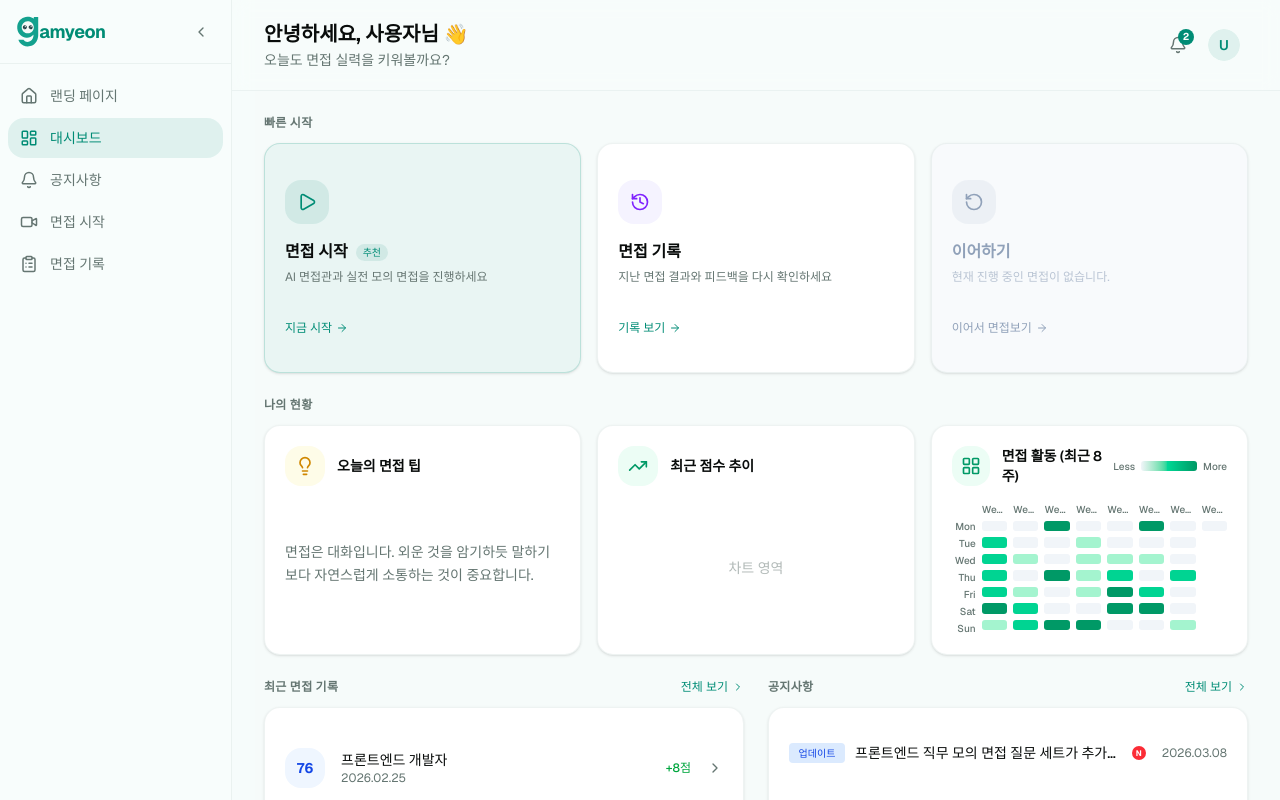
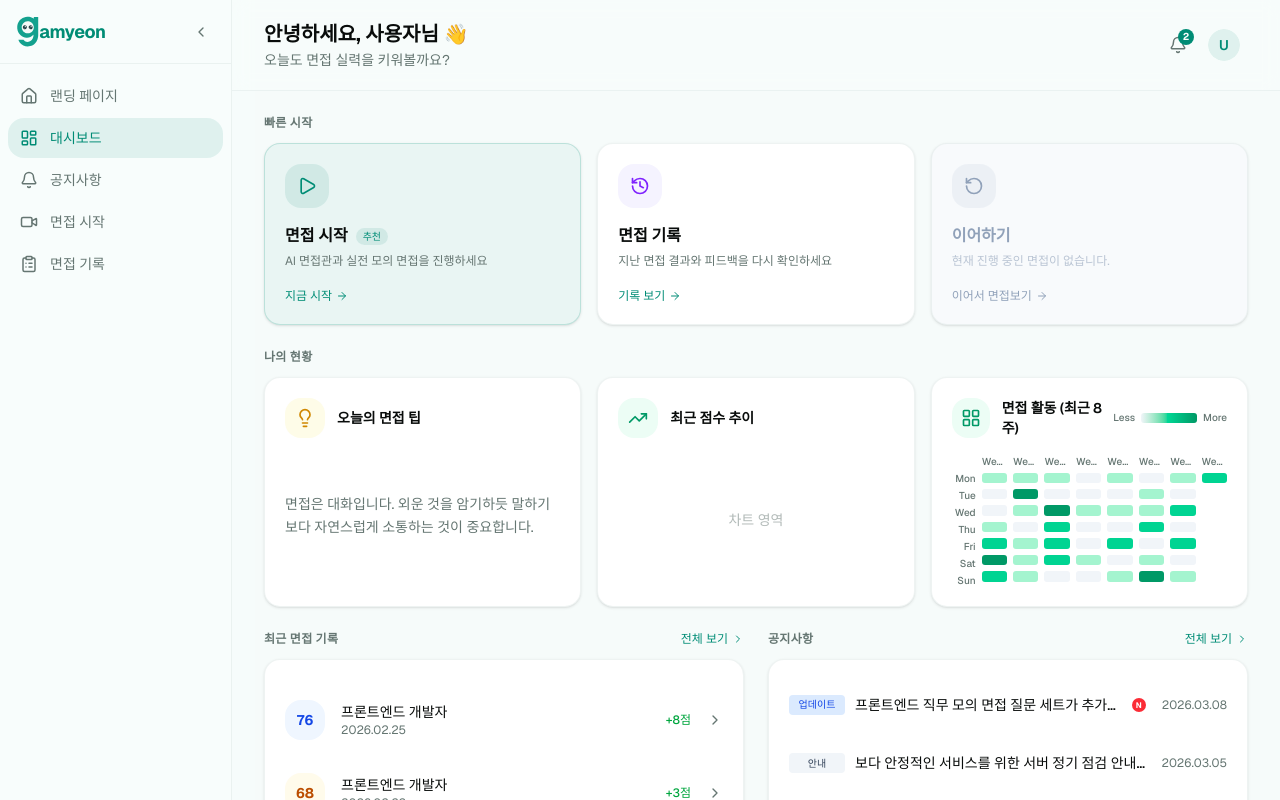
Before and after one commit to team-gamyeon/gamyeon-nextjs-frontend, a Next.js app: page /dashboard in a window 1280 px wide. Built offline with nearby package versions, Linux system fonts and the light colour scheme.

Commit message:
fix: 날짜 계산 코드 겹친 오류 수정

```diff
--- a/src/featured/dashboard/components/QuickStartCard.tsx
+++ b/src/featured/dashboard/components/QuickStartCard.tsx
@@ -31,7 +31,7 @@ export function QuickStartCard({
 }: QuickStartCardProps) {
   const CardContainer = (
     <Card
-      className={`group flex h-full flex-col py-4 transition-all ${
+      className={`group flex h-full flex-col transition-all ${
         isDisabled
           ? 'border-border/50 cursor-not-allowed bg-slate-50'
           : 'border-border/50 hover:border-primary/30 hover:shadow-primary/5 cursor-pointer hover:shadow-md'
--- a/src/featured/dashboard/components/QuickStartSection.tsx
+++ b/src/featured/dashboard/components/QuickStartSection.tsx
@@ -24,7 +24,8 @@ export function QuickStartSection() {
       <h2 className="text-muted-foreground mb-3 text-xs font-semibold tracking-wide uppercase">
         빠른 시작
       </h2>
-      <div className="flex h-57.5 flex-row gap-4">
+      {/* h-57.5 를 min-h-[160px] 로 수정했습니다 */}
+      <div className="flex min-h-40 flex-row gap-4">
         <motion.div
           initial="hidden"
           animate="visible"
--- a/src/featured/dashboard/components/StatusSection.tsx
+++ b/src/featured/dashboard/components/StatusSection.tsx
@@ -1,6 +1,6 @@
 'use client'
 
-import { useState, useEffect, useMemo } from 'react'
+import { useState, useEffect } from 'react'
 import { motion } from 'framer-motion'
 import { Card, CardContent } from '@/shared/ui/card'
 import { TrendingUp, LayoutGrid, Lightbulb } from 'lucide-react'
@@ -22,22 +22,29 @@ const fadeUp = {
   }),
 }
 
+// 1. 타입 정의 추가 (TypeScript 에러 방지)
+interface ActivityDay {
+  dateObj: Date
+  count: number
+}
+
 export function StatusSection() {
   const [randomTip, setRandomTip] = useState(INTERVIEW_TIPS[0])
   const [mounted, setMounted] = useState(false)
 
+  // 2. 랜덤 잔디 데이터를 담을 빈 상태(State) 생성
+  const [activityData, setActivityData] = useState<ActivityDay[]>([])
+
   useEffect(() => {
+    // 브라우저에 화면이 나타나면(mounted) 실행됨
     setMounted(true)
     setRandomTip(INTERVIEW_TIPS[Math.floor(Math.random() * INTERVIEW_TIPS.length)])
-  }, [])
 
-  // --- [Card 3: 8주 잔디 데이터 로직] ---
-  const activityData = useMemo(() => {
-    const data = []
+    // --- [3. 브라우저에서만 랜덤 잔디 데이터 생성] ---
+    const data: ActivityDay[] = []
     const today = new Date()
     today.setHours(0, 0, 0, 0)
 
-    // 월요일(0) 시작 ~ 일요일(6)
     const currentDayOfWeek = today.getDay()
     const mappedDay = currentDayOfWeek === 0 ? 6 : currentDayOfWeek - 1
 
@@ -53,12 +60,9 @@ export function StatusSection() {
       let count = 0
       if (currentDate <= today) {
         const rand = Math.random()
-        // 진한 색(5회 이상)이 눈에 잘 띄도록 확률(15%) 상향 조정
-        if (rand > 0.4 && rand <= 0.7)
-          count = Math.floor(Math.random() * 2) + 1 // 1~2회 (연한 에메랄드)
-        else if (rand > 0.7 && rand <= 0.85)
-          count = Math.floor(Math.random() * 2) + 3 // 3~4회 (중간 에메랄드)
-        else if (rand > 0.85) count = Math.floor(Math.random() * 2) + 5 // 5회 이상 (진한 에메랄드)
+        if (rand > 0.4 && rand <= 0.7) count = Math.floor(Math.random() * 2) + 1
+        else if (rand > 0.7 && rand <= 0.85) count = Math.floor(Math.random() * 2) + 3
+        else if (rand > 0.85) count = Math.floor(Math.random() * 2) + 5
       }
 
       data.push({
@@ -66,25 +70,24 @@ export function StatusSection() {
         count: count,
       })
     }
-    return data
+    // 계산이 다 끝나면 상태에 쏙 넣어줌
+    setActivityData(data)
   }, [])
 
-  // 트렌디한 에메랄드(Emerald) 팔레트로 변경
   const getLevelColor = (count: number, dateObj: Date) => {
     const today = new Date()
     today.setHours(0, 0, 0, 0)
 
-    if (dateObj > today) return 'bg-transparent' // 미래 날짜
-    if (count === 0) return 'bg-slate-100' // 활동 없음
-    if (count <= 2) return 'bg-emerald-200' // 적음 (연한 초록)
-    if (count <= 4) return 'bg-emerald-400' // 보통 (중간 초록)
-    return 'bg-emerald-600' // 많음 ( 진한 초록)
+    if (dateObj > today) return 'bg-transparent'
+    if (count === 0) return 'bg-slate-100'
+    if (count <= 2) return 'bg-emerald-200'
+    if (count <= 4) return 'bg-emerald-400'
+    return 'bg-emerald-600'
   }
 
   const formatDate = (dateObj: Date) => {
     return `${dateObj.getFullYear()}년 ${dateObj.getMonth() + 1}월 ${dateObj.getDate()}일`
   }
-  // --- [Card 3 로직 끝] ---
 
   return (
     <motion.div initial="hidden" animate="visible" variants={fadeUp} custom={3}>
@@ -124,20 +127,16 @@ export function StatusSection() {
           </CardContent>
         </Card>
 
-        {/* Card 3: 면접 활동 (깃허브 스타일 잔디 UI) */}
+        {/* Card 3: 면접 활동 */}
         <Card className="border-border/50 relative flex h-57.5 flex-col overflow-visible">
           <CardContent className="flex h-full flex-col p-5">
-            {/* 타이틀 영역 & 그라데이션 범례(Legend) */}
             <div className="flex w-full shrink-0 items-center justify-between">
               <div className="flex items-center gap-3">
-                {/* 아이콘과 배경도 에메랄드 테마로 변경 */}
                 <div className="flex h-10 w-10 items-center justify-center rounded-xl bg-emerald-50">
                   <LayoutGrid className="h-5 w-5 text-emerald-600" />
                 </div>
                 <h3 className="text-sm font-semibold">면접 활동 (최근 8주)</h3>
               </div>
-
-              {/* Less - 그라데이션 - More 범례 (에메랄드) */}
               <div className="text-muted-foreground flex items-center gap-1.5 text-[10px] font-medium">
                 <span>Less</span>
                 <div className="h-2.5 w-14 rounded-[3px] bg-linear-to-r from-slate-100 via-emerald-400 to-emerald-600"></div>
@@ -145,9 +144,7 @@ export function StatusSection() {
               </div>
             </div>
 
-            {/* --- X축, Y축 + 전체 그리드 영역 --- */}
             <div className="mt-4 flex min-h-0 w-full flex-1 flex-col">
-              {/* X축 (Week1 ~ Week8) */}
               <div className="mb-1 flex shrink-0 items-end gap-1 sm:gap-1.5">
                 <div className="w-6 shrink-0"></div>
                 <div className="text-muted-foreground grid w-full grid-cols-8 gap-1 text-center text-[9px] font-medium sm:gap-1.5 sm:text-[10px]">
@@ -161,9 +158,7 @@ export function StatusSection() {
                 </div>
               </div>
 
-              {/* Y축 + 실제 잔디 그래프 */}
               <div className="flex min-h-0 flex-1 items-stretch gap-1 sm:gap-1.5">
-                {/* Y축 (Mon ~ Sun) */}
                 <div className="text-muted-foreground grid w-6 shrink-0 grid-rows-7 gap-1 text-right text-[9px] font-medium sm:gap-1.5 sm:text-[10px]">
                   {['Mon', 'Tue', 'Wed', 'Thu', 'Fri', 'Sat', 'Sun'].map((day) => (
                     <div key={day} className="flex h-full items-center justify-end">
@@ -172,16 +167,20 @@ export function StatusSection() {
                   ))}
                 </div>
 
-                {/* 잔디(에메랄드) 그리드 - 7행 8열 */}
                 <div className="grid h-full min-h-0 w-full grid-flow-col grid-rows-7 gap-1 pb-1 sm:gap-1.5">
-                  {activityData.map((item, index) => (
+                  {/* 4. 초기 SSR 렌더링 시에는 빈 회색 네모 56개를 보여주고, 마운트 후 데이터를 보여줌 */}
+                  {!mounted || activityData.length === 0
+                    ? Array.from({ length: 56 }).map((_, i) => (
+                        <div
+                          key={`empty-${i}`}
+                          className="h-full w-full rounded-[3px] bg-slate-100"
+                        />
+                      ))
+                    : activityData.map((item, index) => (
                         <div key={index} className="group relative h-full w-full">
-                      {/* 잔디 블록 */}
                           <div
                             className={`h-full w-full cursor-default rounded-[3px] transition-colors duration-200 ${getLevelColor(item.count, item.dateObj)}`}
                           />
-
-                      {/* 커스텀 툴팁 */}
                           {item.dateObj <= new Date() && (
                             <div className="pointer-events-none absolute bottom-full left-1/2 z-50 mb-1.5 w-max -translate-x-1/2 opacity-0 transition-opacity duration-200 group-hover:opacity-100">
                               <div className="rounded-md bg-slate-800 px-2.5 py-1.5 text-[11px] font-medium text-white shadow-md">
@@ -195,7 +194,6 @@ export function StatusSection() {
                 </div>
               </div>
             </div>
-            {/* --- 영역 끝 --- */}
           </CardContent>
         </Card>
       </div>
```
Lines whose indentation alone changed are shown as unchanged.
